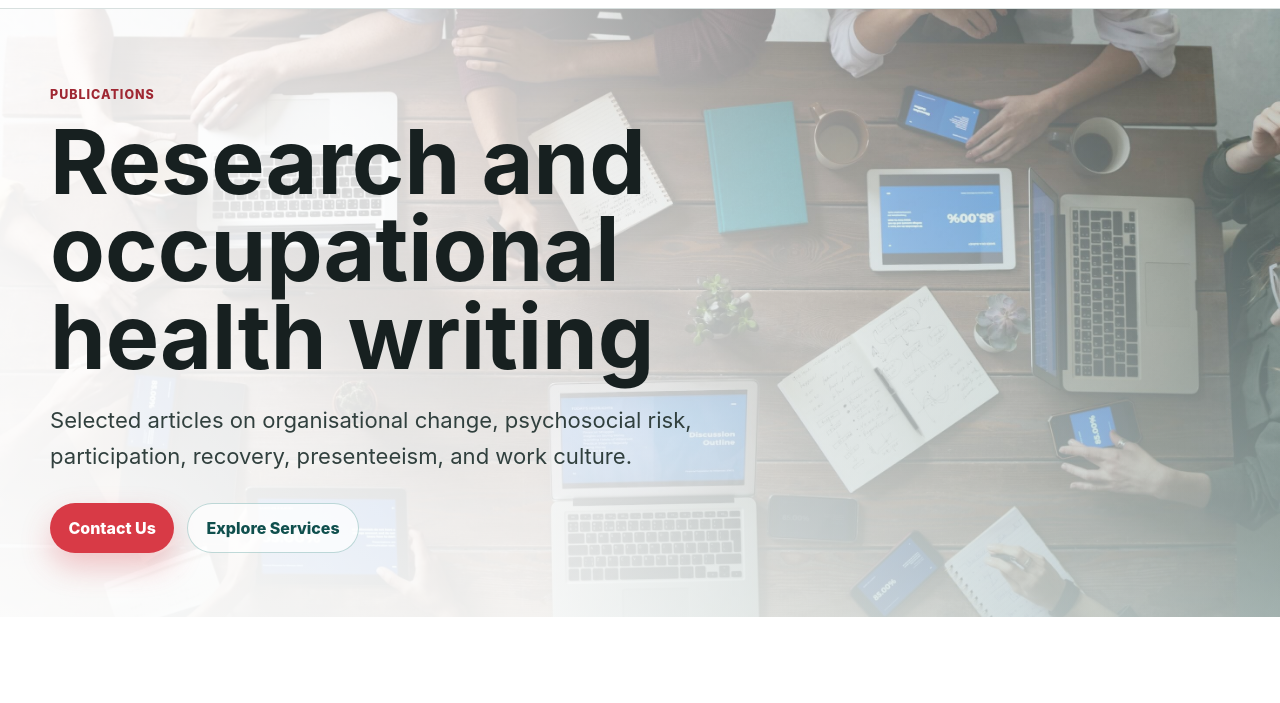
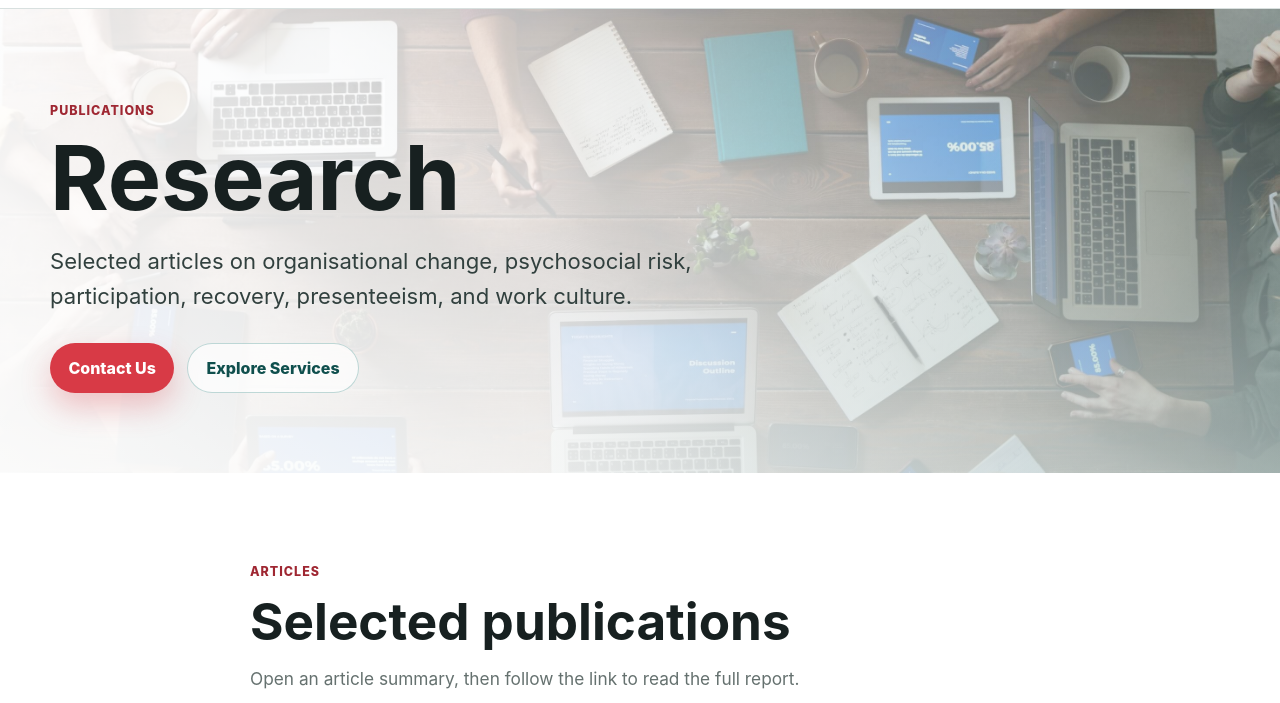
Before and after one commit to gcbest/roxane3-next, an Astro site: page /publications in a window 1280 px wide. Shown: the part 70-773 px from the top of the page. Built offline with nearby package versions, Linux system fonts and the light colour scheme; Astro itself is replaced by a stand-in of ours.

Commit message:
Shorten publications hero title to Research

```diff
--- a/src/pages/publications.astro
+++ b/src/pages/publications.astro
@@ -10,7 +10,7 @@ import { publications } from "../data/site.js";
   <Hero
     variant="page"
     eyebrow="Publications"
-    title="Research and occupational health writing"
+    title="Research"
     subtitle="Selected articles on organisational change, psychosocial risk, participation, recovery, presenteeism, and work culture."
   />
 
```
